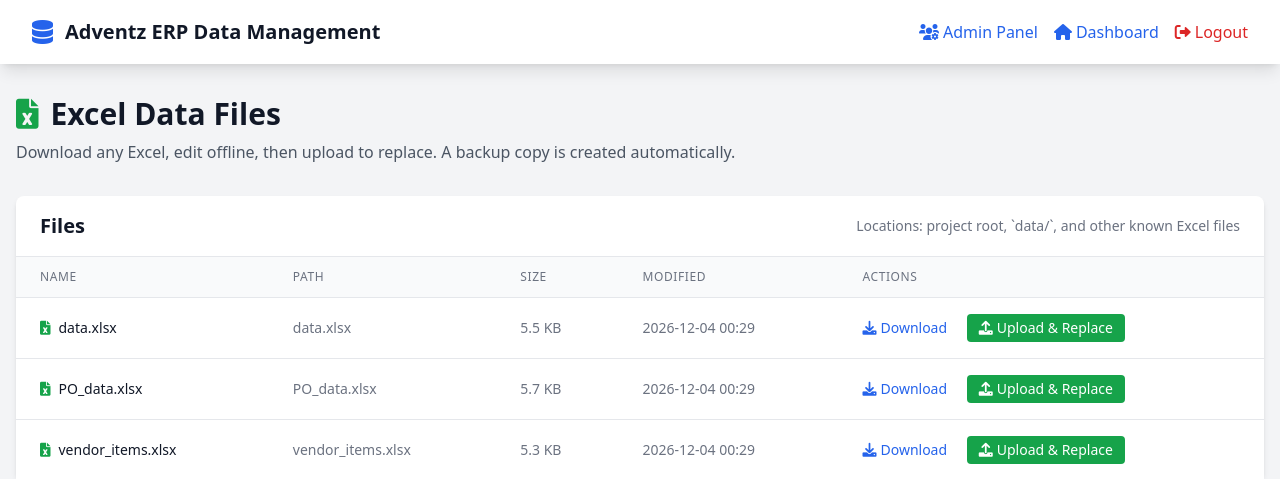
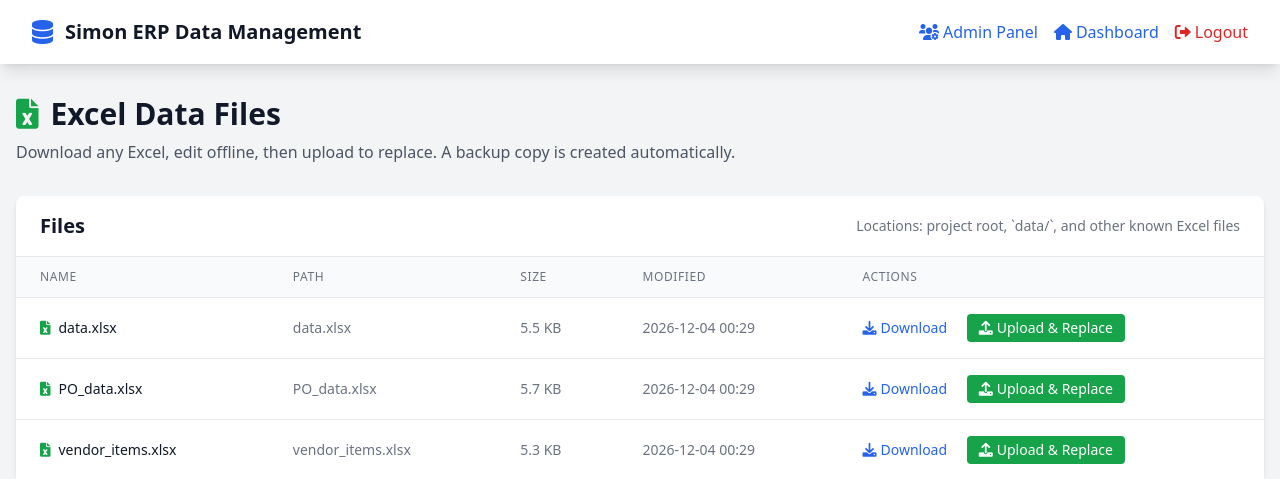
Before and after one commit to prabhatsingh03/Sphere, a Flask app: page /admin/data in a window 1280 px wide. Shown: the top 479 px of the page. Run offline with Flask 3, Linux system fonts and the light colour scheme; the visitor is signed in with stand-in values (Sample User, id 1); data comes from the database, SQL or seed files in the repository; parts of the project's set-up code (start-up, migrations or seed data) failed here and were passed over; some libraries are stand-ins or nearby versions.

Commit message:
Update admin_data_files.html

```diff
--- a/templates/admin_data_files.html
+++ b/templates/admin_data_files.html
@@ -58,7 +58,7 @@
             <div class="flex justify-between items-center py-4">
                 <div class="flex items-center space-x-3">
                     <i class="fas fa-database text-2xl text-blue-600"></i>
-                    <h1 class="text-xl font-bold text-gray-900">Adventz ERP Data Management</h1>
+                    <h1 class="text-xl font-bold text-gray-900">Simon ERP Data Management</h1>
                 </div>
                 <div class="flex items-center space-x-4">
                     <a href="/user_configuration" class="text-blue-600 hover:text-blue-500">
```
